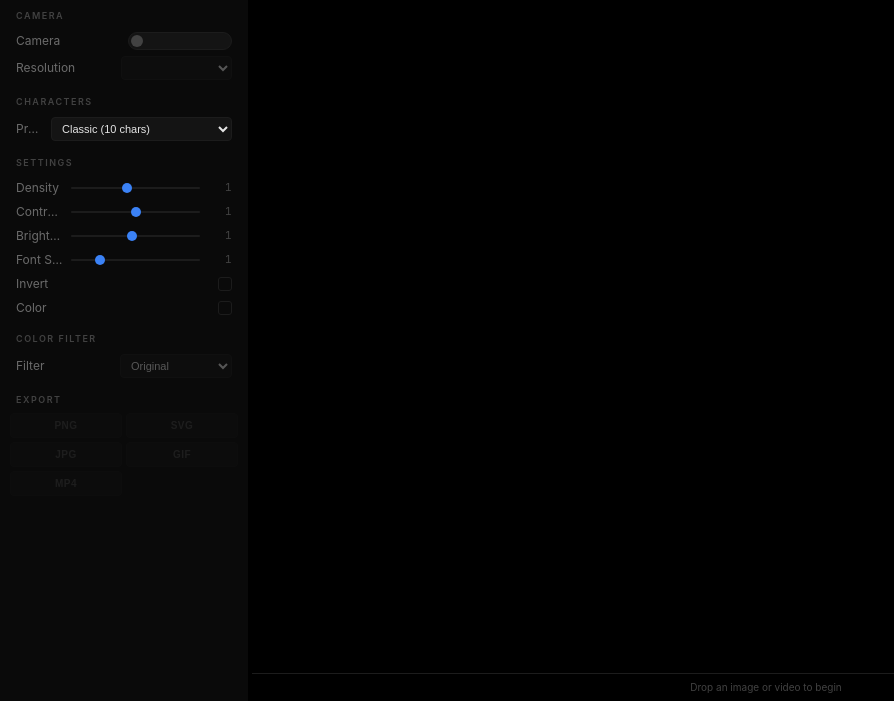
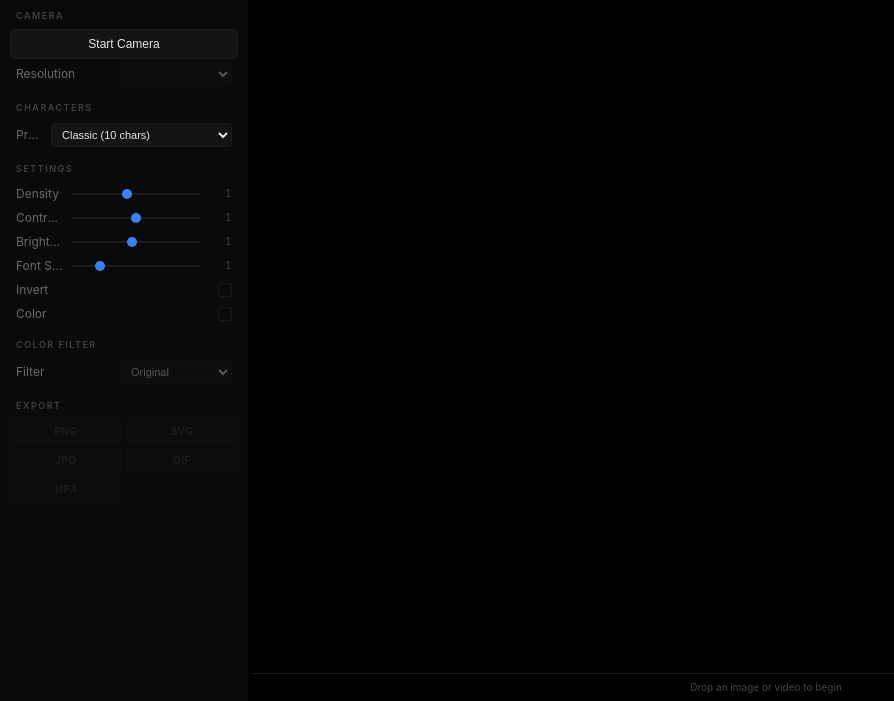
Before and after one commit to rdzhbv/rvascii, a website built with Vite: page index.html in a window 1280 px wide. Shown: the part 99-800 px from the top of the page, without its empty margins (0-894 px from the left). Built offline with nearby package versions, Linux system fonts and the light colour scheme.

Commit message:
refactor: replace camera toggle with state-aware Start/Stop Camera button

```diff
--- a/src/style.css
+++ b/src/style.css
@@ -185,62 +185,40 @@ html, body {
   cursor: not-allowed;
 }
 
-/* ── Toggle Switch ─────────────────────────────────────── */
+/* ── Camera Button ─────────────────────────────────────── */
 
-.toggle-switch {
-  position: relative;
-  display: inline-block;
-  width: 32px;
-  height: 18px;
-  flex-shrink: 0;
+.cam-btn {
+  display: block;
+  width: 100%;
+  padding: 7px 12px;
+  background: var(--surface-2);
+  color: var(--text);
+  border: 1px solid var(--border);
+  border-radius: 4px;
   cursor: pointer;
+  font-size: 12px;
+  font-weight: 500;
+  transition: all 0.15s;
 }
 
-.toggle-switch input {
-  opacity: 0;
-  width: 0;
-  height: 0;
-  position: absolute;
+.cam-btn:hover {
+  border-color: var(--border-hover);
+  background: var(--border-hover);
 }
 
-.toggle-slider {
-  position: absolute;
-  inset: 0;
-  background: var(--surface-2);
-  border: 1px solid var(--border);
-  border-radius: 9px;
-  transition: background 0.2s, border-color 0.2s, box-shadow 0.2s;
+.cam-btn.cam-active {
+  background: rgba(239, 68, 68, 0.12);
+  border-color: var(--danger);
+  color: var(--danger);
 }
 
-.toggle-slider::after {
-  content: '';
-  position: absolute;
-  width: 12px;
-  height: 12px;
-  left: 2px;
-  bottom: 2px;
-  background: var(--text-muted);
-  border-radius: 50%;
-  transition: transform 0.2s, background 0.2s;
+.cam-btn.cam-active:hover {
+  background: rgba(239, 68, 68, 0.2);
 }
 
-.toggle-switch input:checked + .toggle-slider {
-  background: var(--accent);
-  border-color: var(--accent);
-}
-
-.toggle-switch input:checked + .toggle-slider::after {
-  transform: translateX(14px);
-  background: #fff;
-}
-
-.toggle-switch:hover .toggle-slider {
-  border-color: var(--border-hover);
-}
-
-.toggle-switch input:focus-visible + .toggle-slider {
-  outline: 1px solid var(--accent);
-  outline-offset: 2px;
+.cam-btn:disabled {
+  opacity: 0.3;
+  cursor: not-allowed;
 }
 
 .control-row input[type="file"] {
--- a/src/ui/controls.ts
+++ b/src/ui/controls.ts
@@ -117,22 +117,11 @@ export function createControlsUI(
 
   // Camera
   const cameraSection = section('Camera')
-  const camToggleRow = document.createElement('div')
-  camToggleRow.className = 'control-row'
-  const camLbl = document.createElement('label')
-  camLbl.textContent = 'Camera'
-  const camToggle = document.createElement('label')
-  camToggle.className = 'toggle-switch'
-  const camChk = document.createElement('input')
-  camChk.type = 'checkbox'
-  camChk.addEventListener('change', () => callbacks.onCameraToggle())
-  const camSlider = document.createElement('span')
-  camSlider.className = 'toggle-slider'
-  camToggle.appendChild(camChk)
-  camToggle.appendChild(camSlider)
-  camToggleRow.appendChild(camLbl)
-  camToggleRow.appendChild(camToggle)
-  cameraSection.appendChild(camToggleRow)
+  const camBtn = document.createElement('button')
+  camBtn.textContent = 'Start Camera'
+  camBtn.className = 'cam-btn'
+  camBtn.addEventListener('click', () => callbacks.onCameraToggle())
+  cameraSection.appendChild(camBtn)
 
   const resRow = document.createElement('div')
   resRow.className = 'control-row'
@@ -276,11 +265,12 @@ export function createControlsUI(
       btns.forEach((b) => (b as HTMLButtonElement).disabled = !enabled)
     },
     setCameraUIEnabled(enabled: boolean) {
-      camChk.disabled = !enabled
+      camBtn.disabled = !enabled
       if (resSel) resSel.disabled = !enabled
     },
     setCameraActive(active: boolean) {
-      camChk.checked = active
+      camBtn.textContent = active ? 'Stop Camera' : 'Start Camera'
+      camBtn.classList.toggle('cam-active', active)
       if (resSel) resSel.disabled = !active
     },
     setCameraResolutions(resolutions: CameraResolution[]) {
```
